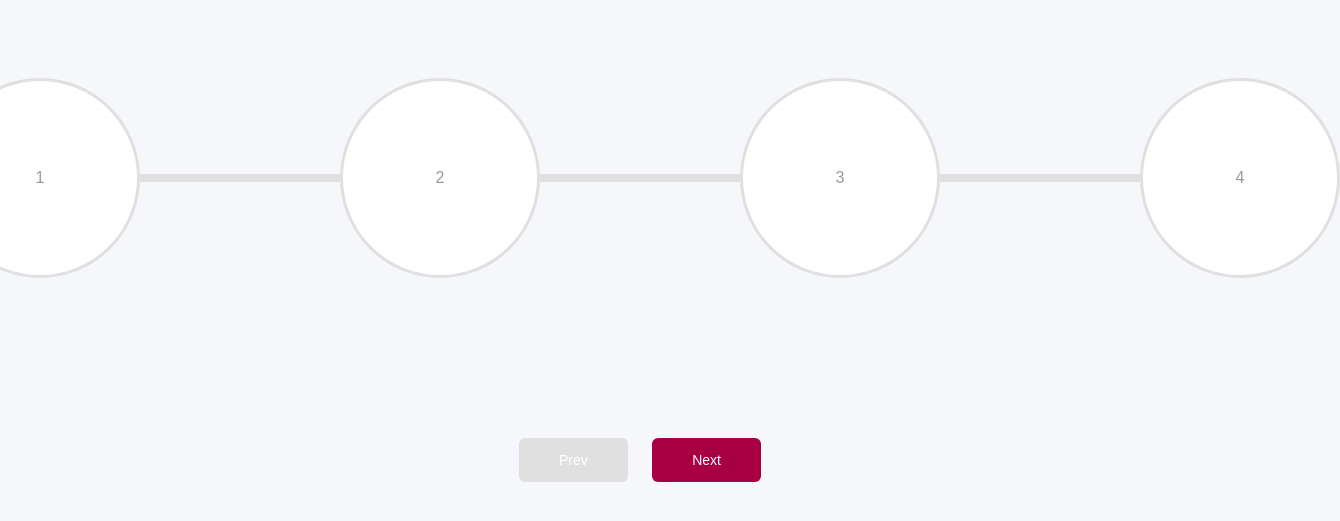
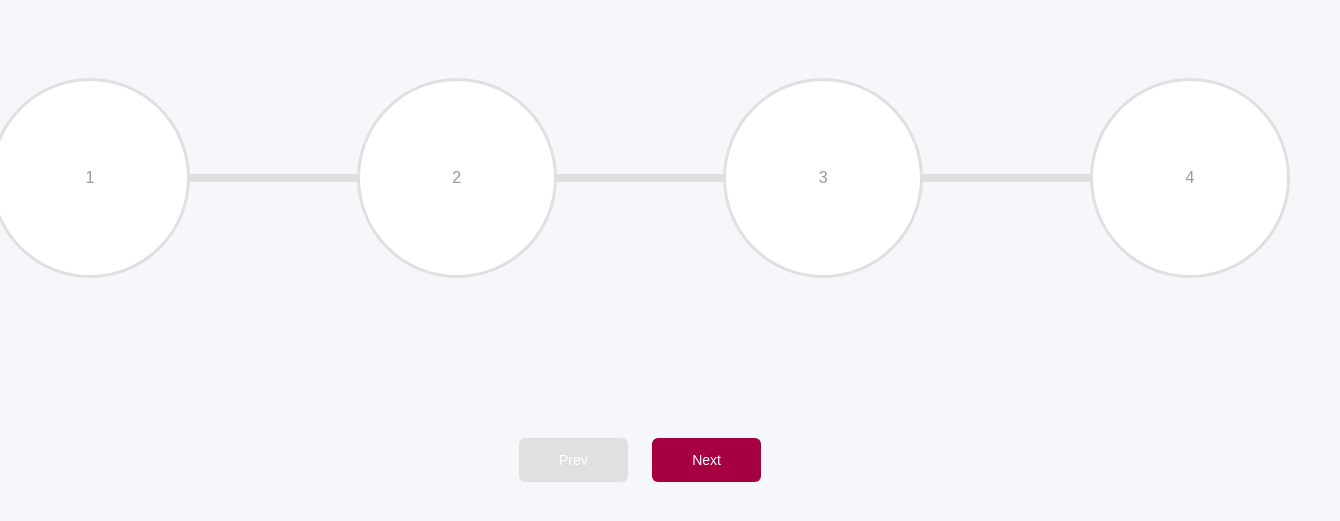
Before and after one commit to PurveshDubey/Messi_FreeKicks, a plain HTML site: page index.html in a window 1280 px wide. Shown: the part 223-744 px from the top of the page, 1340 px wide, since content can reach past the window. Drawn offline with Linux system fonts and the light colour scheme; a web font is replaced by a local one.

Commit message:
Update style.css

```diff
--- a/style.css
+++ b/style.css
@@ -37,7 +37,7 @@ h1{
   margin-bottom: 150px;
   position: relative;
   max-width: 100%;
-  width: 1400px;
+  width: 1300px;
 }
 
 .progress-container::before{
```
